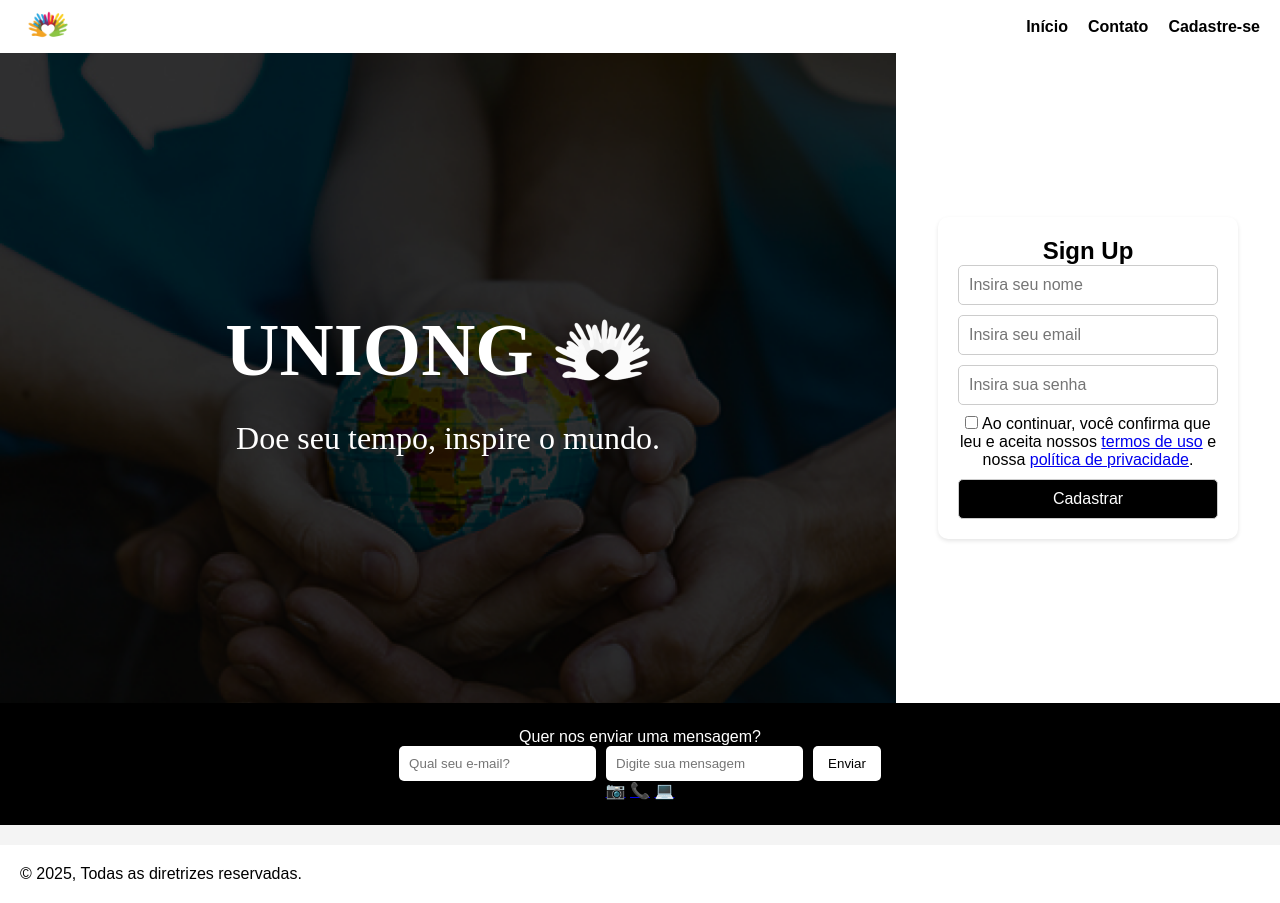
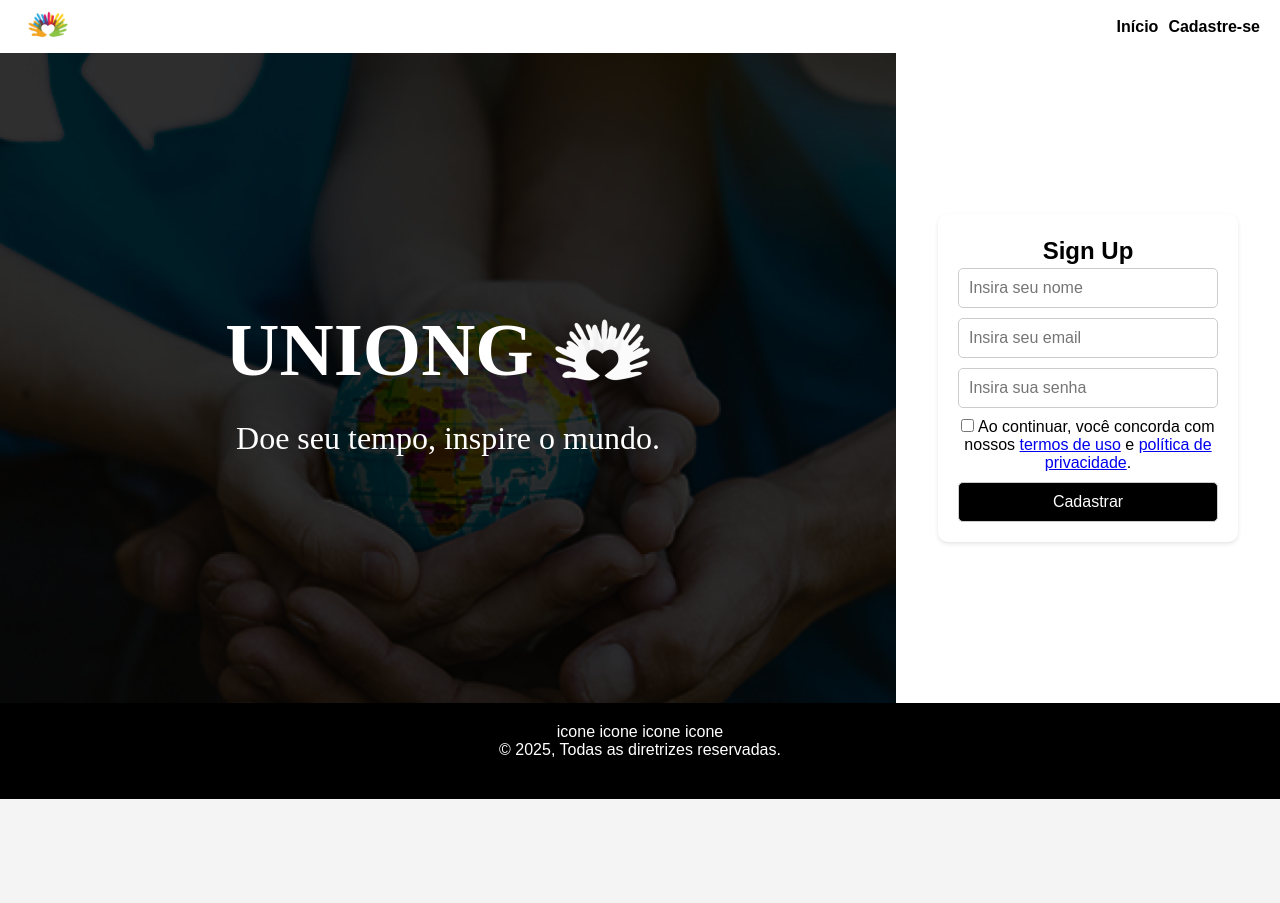
Before and after one commit to AthosAzevedo/UNIONG, a plain HTML site: page frontend/login.html in a window 1280 px wide. After the commit the page ends 800 px from the top, so only its background shows below. Drawn offline with Linux system fonts and the light colour scheme.

Commit message:
♻️ refactor

```diff
--- a/frontend/login.html
+++ b/frontend/login.html
@@ -13,9 +13,8 @@
 
         </div>
         <nav>
-            <ul>
+            <ul class="contact">
                 <li><a href="#">Início</a></li>
-                <li><a href="#">Contato</a></li>
                 <li><a href="#">Cadastre-se</a></li>
             </ul>
         </nav>
@@ -40,34 +39,28 @@
                     <input type="text" placeholder="Insira seu nome">
                     <input type="email" placeholder="Insira seu email">
                     <input type="password" placeholder="Insira sua senha">
-                    <label>
-                        <input type="checkbox"> Ao continuar, você confirma que leu e aceita nossos <a href="#">termos de uso</a> e nossa <a href="#">política de privacidade</a>.
+                    <label class="terms">
+                        <input type="checkbox"> Ao continuar, você concorda com nossos <a href="#">termos de uso</a> e <a href="#">política de privacidade</a>.
                     </label>
                     <button type="submit">Cadastrar</button>
                 </form>
             </section>
         </div>
     </main>
-    <footer>
-        <div class="footer-content">
-            <div class="contact-wrapper">
-                <p>Quer nos enviar uma mensagem?</p>
-                <div class="contact">
-                    <input type="email" placeholder="Qual seu e-mail?">
-                    <input type="text" placeholder="Digite sua mensagem">
-                    <button>Enviar</button>
-                </div>
+    <footer class="footer-cadastro">
+        <p class="contact-info-cadastro">
+            <div class="contatos-icones">
+                <!-- colocar icones de redes sociais -->
+              <span>icone</span>
+              <span>icone</span>
+              <span>icone</span>
+              <span>icone</span>
             </div>
-        </div>
-
-        <div class="social">
-            <a href="#">&#128247;</a>
-            <a href="#">&#128222;</a>
-            <a href="#">&#128187;</a>
-        </div>
+        </p>
+      </div>
+      <div class="footer-bottom-cadastro">
+        <p>&copy; 2025, Todas as diretrizes reservadas.</p>
+      </div>
     </footer>
-            <div class="copy-container">
-                <p>&copy; 2025, Todas as diretrizes reservadas.</p>
-            </div>
 </body>
 </html>
--- a/frontend/styles.css
+++ b/frontend/styles.css
@@ -20,6 +20,21 @@ body {
   height: 53px;
   background: white;
 }
+
+.terms{
+  font-size: 16px;
+  text-decoration: none;
+  align-items: center;
+}
+
+.menu{
+  align-items: center;
+}
+
+.terms a:hover  {
+  color: black;
+}
+
 .cadastroLeft{
   display: flex;
   align-items: center;
@@ -77,11 +92,11 @@ nav a:hover {
   justify-content: center;
   position: relative;
   font-weight: bold;
-  left: 10px;
+  /* left: 10px; */
 }
 
 /* ===== PÁGINA LOGIN ===== */
-main {
+main{
   display: flex;
   min-height: calc(100vh - 150px);
 }
@@ -150,6 +165,9 @@ main {
   border-radius: 10px;
 }
 
+.signup h2{
+  padding: 3px;
+}
 .signup form {
   display: flex;
   flex-direction: column;
```
Also changed, not shown: frontend/cadastrarAcoes.html (+9 -13 lines).
